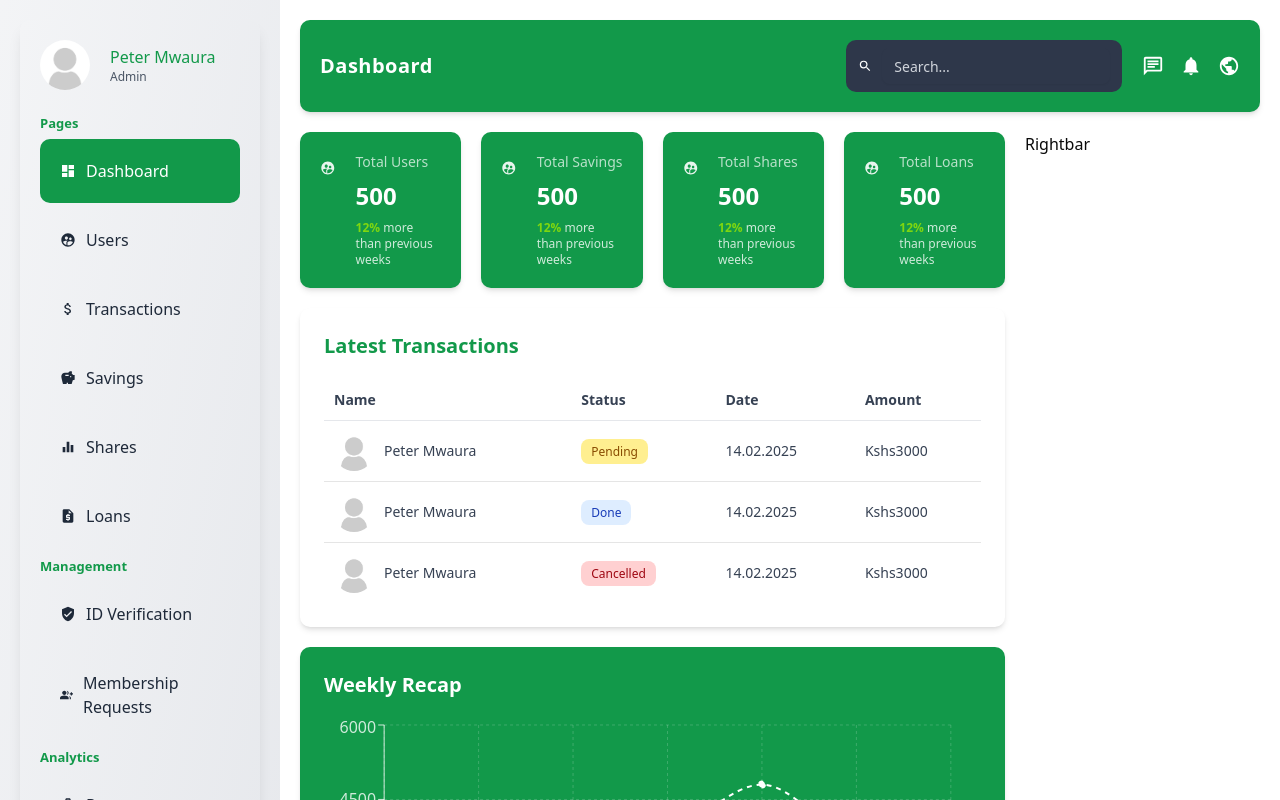
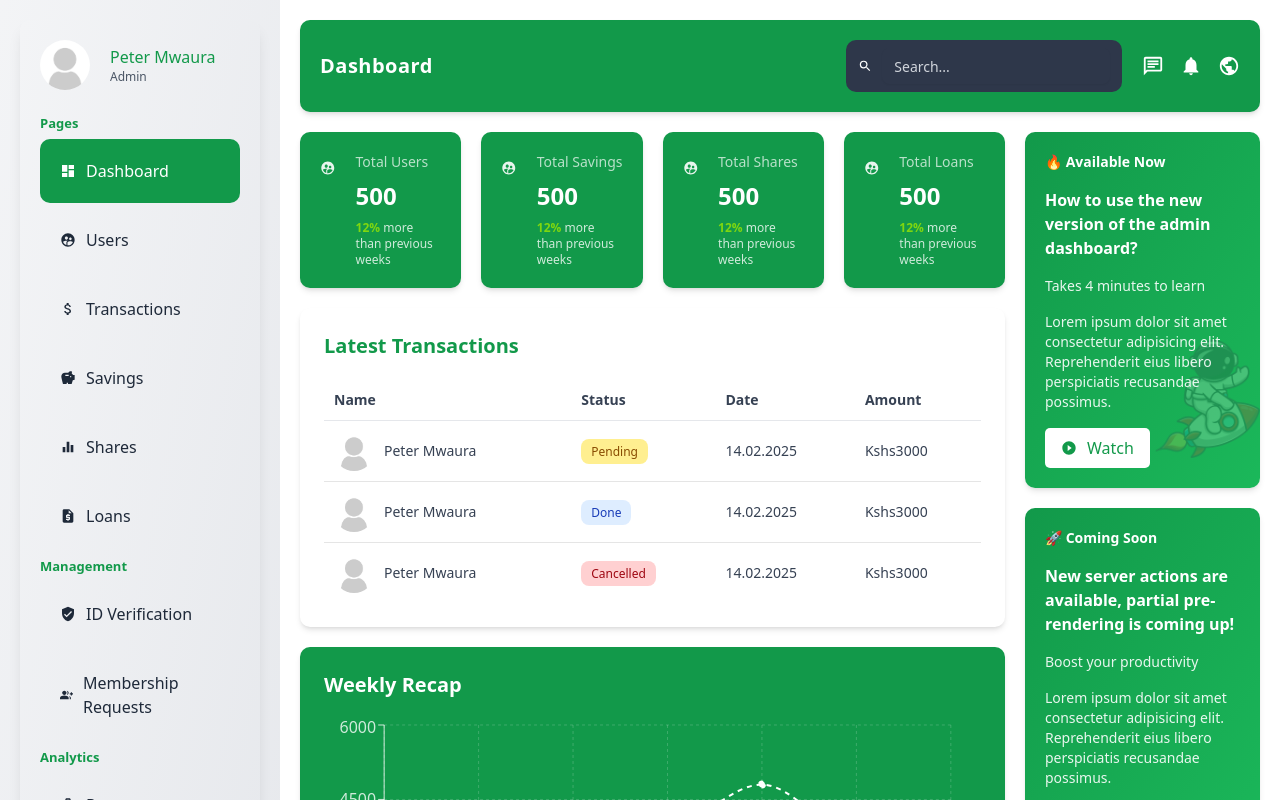
Before and after one commit to peter-mwaura/allater-sacco-web, a Next.js app: page /dashboard in a window 1280 px wide. Shown: the top 800 px of the page. Built offline with nearby package versions, Linux system fonts and the light colour scheme.

Commit message:
feat(dashboard): add themed Rightbar component with highlights and announcements

```diff
--- a/src/components/dashboard/rightbar/rightbar.tsx
+++ b/src/components/dashboard/rightbar/rightbar.tsx
@@ -1,5 +1,61 @@
+import Image from 'next/image';
+import { MdPlayCircleFilled, MdReadMore } from 'react-icons/md';
+
 const Rightbar = () => {
-    return <div>Rightbar</div>;
+    return (
+        <div className="sticky top-10">
+            <div className="relative bg-gradient-to-br from-[#12994A] to-[#1BB85A] p-5 rounded-[10px] mb-5 text-white shadow-md">
+                <div className="absolute bottom-0 right-0 w-[50%] h-[50%] pointer-events-none">
+                    <Image
+                        className="object-contain opacity-20"
+                        src="/images/astronaut.png"
+                        alt=""
+                        fill
+                    />
+                </div>
+                <div className="flex flex-col gap-4 z-10 relative">
+                    <span className="font-bold text-sm">🔥 Available Now</span>
+                    <h3 className="font-semibold text-base">
+                        How to use the new version of the admin dashboard?
+                    </h3>
+                    <span className="text-sm opacity-90">
+                        Takes 4 minutes to learn
+                    </span>
+                    <p className="text-sm opacity-90">
+                        Lorem ipsum dolor sit amet consectetur adipisicing elit.
+                        Reprehenderit eius libero perspiciatis recusandae
+                        possimus.
+                    </p>
+                    <button className="flex items-center gap-2.5 px-4 py-2 bg-white text-[#12994A] font-medium rounded-[5px] w-max hover:bg-gray-100 transition">
+                        <MdPlayCircleFilled />
+                        Watch
+                    </button>
+                </div>
+            </div>
+
+            <div className="relative bg-gradient-to-br from-[#12994A] to-[#1BB85A] p-5 rounded-[10px] text-white shadow-md">
+                <div className="flex flex-col gap-4 z-10 relative">
+                    <span className="font-bold text-sm">🚀 Coming Soon</span>
+                    <h3 className="font-semibold text-base">
+                        New server actions are available, partial pre-rendering
+                        is coming up!
+                    </h3>
+                    <span className="text-sm opacity-90">
+                        Boost your productivity
+                    </span>
+                    <p className="text-sm opacity-90">
+                        Lorem ipsum dolor sit amet consectetur adipisicing elit.
+                        Reprehenderit eius libero perspiciatis recusandae
+                        possimus.
+                    </p>
+                    <button className="flex items-center gap-2.5 px-4 py-2 bg-white text-[#12994A] font-medium rounded-[5px] w-max hover:bg-gray-100 transition">
+                        <MdReadMore />
+                        Learn
+                    </button>
+                </div>
+            </div>
+        </div>
+    );
 };
 
 export default Rightbar;
```
Also changed, not shown: public/images/astronaut.png (added), public/images/noproduct.jpg (added).
